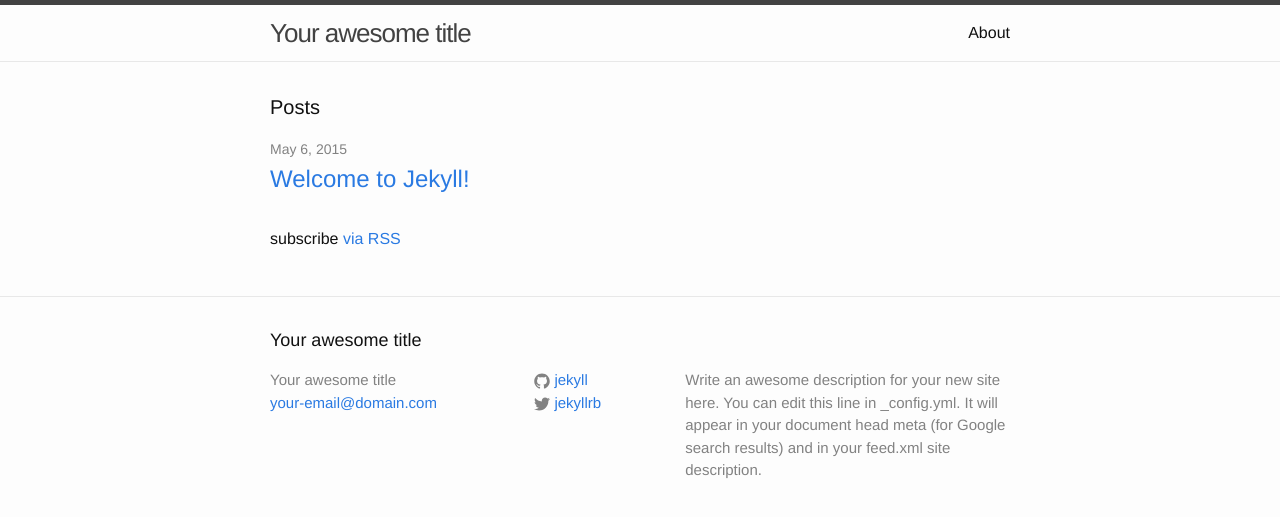
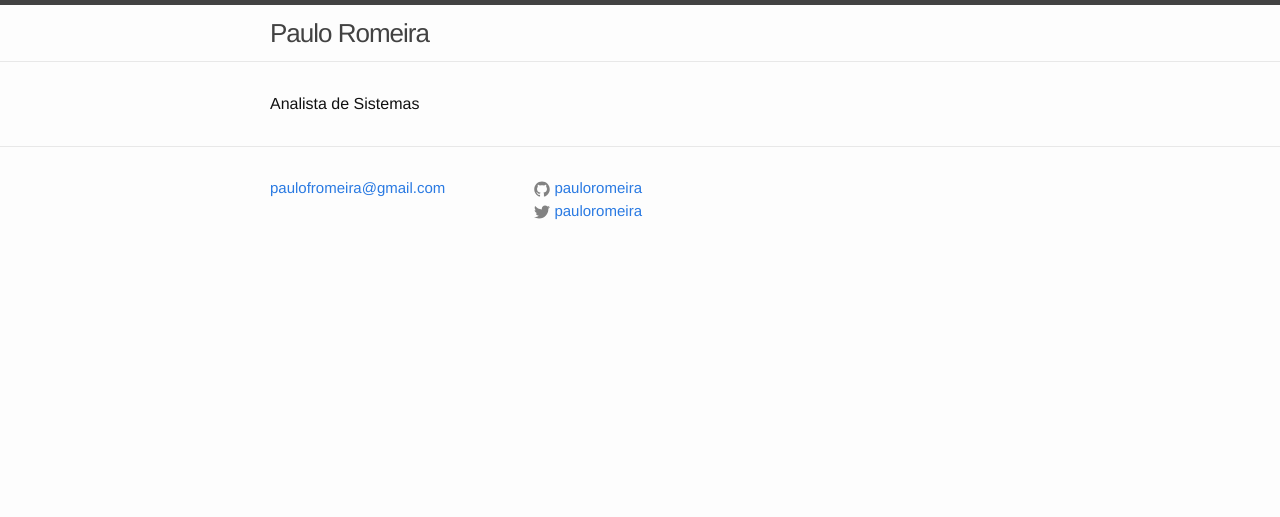
Before and after one commit to pauloromeira/pauloromeira.github.io, a Jekyll site: the page built from index.html, in a window 1280 px wide. Shown: the top 517 px of the page. Built offline with Jekyll 4.4.1, drawn with Linux system fonts in a browser that asks for light colours.

```diff
--- a/_config.yml
+++ b/_config.yml
@@ -1,14 +1,12 @@
 # Site settings
-title: Your awesome title
-email: your-email@domain.com
-description: > # this means to ignore newlines until "baseurl:"
-  Write an awesome description for your new site here. You can edit this
-  line in _config.yml. It will appear in your document head meta (for
-  Google search results) and in your feed.xml site description.
+title: Paulo Romeira
+email: paulofromeira@gmail.com
+# description: > # this means to ignore newlines until "baseurl:"
+    # Página pessoal.
 baseurl: "" # the subpath of your site, e.g. /blog/
-url: "http://yourdomain.com" # the base hostname & protocol for your site
-twitter_username: jekyllrb
-github_username:  jekyll
+url: "http://pauloromeira.com" # the base hostname & protocol for your site
+twitter_username: pauloromeira
+github_username: pauloromeira
 
 # Build settings
 markdown: kramdown
--- a/_includes/footer.html
+++ b/_includes/footer.html
@@ -2,12 +2,12 @@
 
   <div class="wrapper">
 
-    <h2 class="footer-heading">{{ site.title }}</h2>
+    <!-- <h2 class="footer-heading">{{ site.title }}</h2> -->
 
     <div class="footer-col-wrapper">
       <div class="footer-col  footer-col-1">
         <ul class="contact-list">
-          <li>{{ site.title }}</li>
+          <!-- <li>{{ site.title }}</li> -->
           <li><a href="mailto:{{ site.email }}">{{ site.email }}</a></li>
         </ul>
       </div>
--- a/index.html
+++ b/index.html
@@ -3,21 +3,5 @@ layout: default
 ---
 
 <div class="home">
-
-  <h1 class="page-heading">Posts</h1>
-
-  <ul class="post-list">
-    {% for post in site.posts %}
-      <li>
-        <span class="post-meta">{{ post.date | date: "%b %-d, %Y" }}</span>
-
-        <h2>
-          <a class="post-link" href="{{ post.url | prepend: site.baseurl }}">{{ post.title }}</a>
-        </h2>
-      </li>
-    {% endfor %}
-  </ul>
-
-  <p class="rss-subscribe">subscribe <a href="{{ "/feed.xml" | prepend: site.baseurl }}">via RSS</a></p>
-
+Analista de Sistemas
 </div>
```
Also changed, not shown: _layouts/post.html (deleted, +0 -15 lines), _posts/2015-05-06-welcome-to-jekyll.markdown (deleted, +0 -25 lines), about.md (deleted, +0 -11 lines), feed.xml (deleted, +0 -30 lines).
